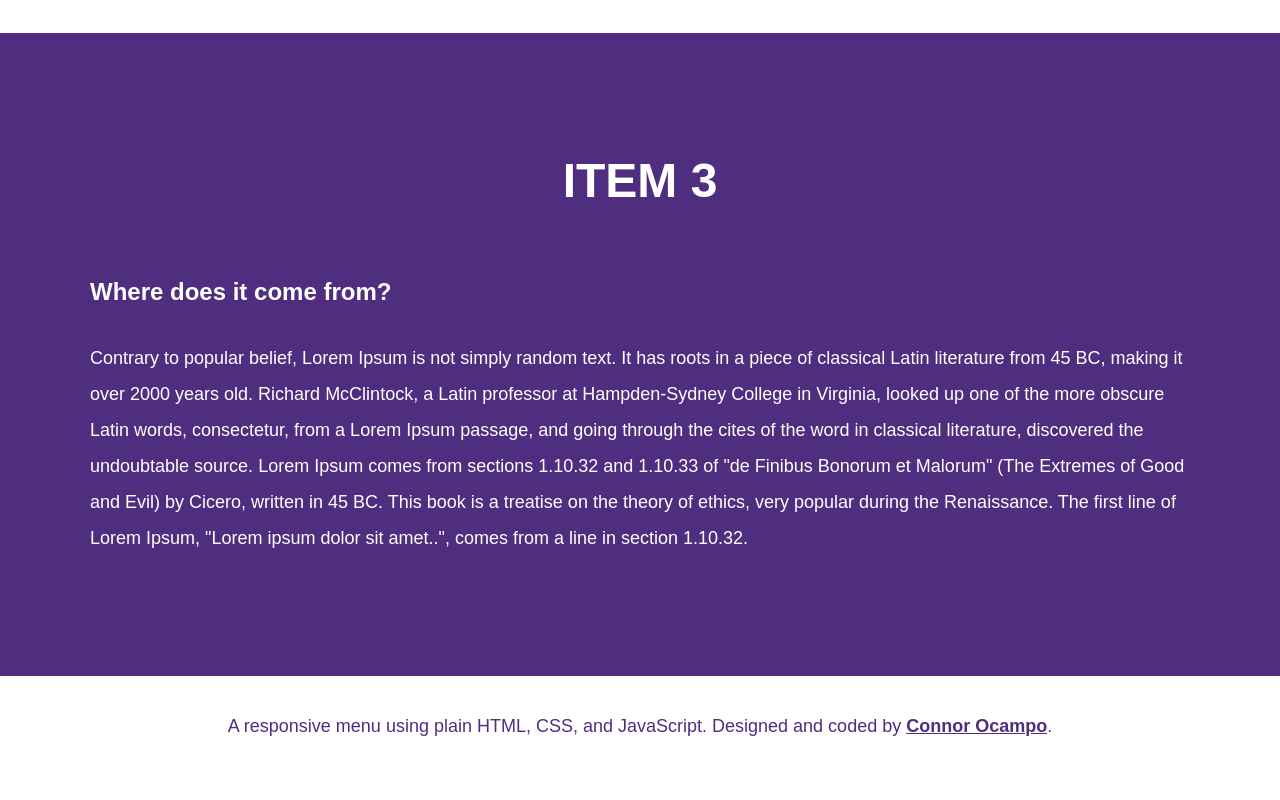
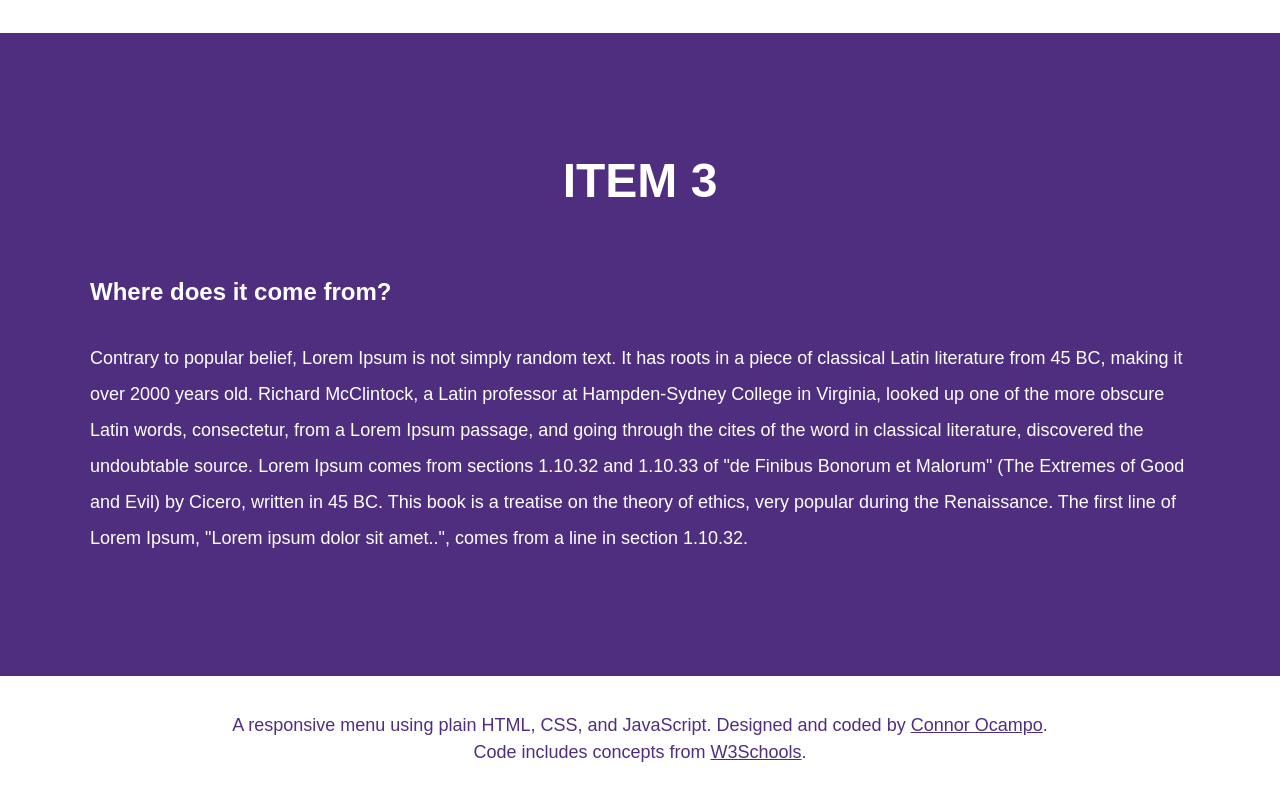
Before and after one commit to connorocampo/responsive-js-menu, a plain HTML site: page index.html in a window 1280 px wide. Shown: the part 1241-2041 px from the top of the page. Before the commit the page ends 2017 px from the top, so only its background shows below. Drawn offline with Linux system fonts and the light colour scheme.

Commit message:
Add credit

```diff
--- a/index.html
+++ b/index.html
@@ -124,11 +124,16 @@
       <p>
         A responsive menu using plain HTML, CSS, and JavaScript. Designed and
         coded by
+        <a href="https://connorocampo.github.io/website/" target="_blank"
+          >Connor Ocampo</a
+        >.
+      </p>
+      <p>
+        Code includes concepts from
         <a
-          href="https://connorocampo.github.io/website/"
-          style="font-weight: bold; color: #502e7f;"
+          href="https://www.w3schools.com/howto/howto_js_dropdown.asp"
           target="_blank"
-          >Connor Ocampo</a
+          >W3Schools</a
         >.
       </p>
     </footer>
--- a/menu.js
+++ b/menu.js
@@ -4,6 +4,7 @@ function dropdownMenu() {
   document.getElementById("myDropdown").classList.toggle("show");
 }
 
+// close dropdownMenu when clicking anywhere on the screen
 window.onclick = function (event) {
   if (!event.target.matches(".dropbtn")) {
     var dropdowns = document.getElementsByClassName("responsive-menu-links");
--- a/style.css
+++ b/style.css
@@ -90,11 +90,15 @@ section {
 footer {
   align-items: center;
   display: flex;
-  height: 100px;
+  flex-direction: column;
   justify-content: center;
   line-height: 1.5;
-  padding: 0 1em;
+  padding: 2em 1em;
   text-align: center;
+}
+
+footer a {
+  color: #502e7f;
 }
 
 .responsive-menu {
```
